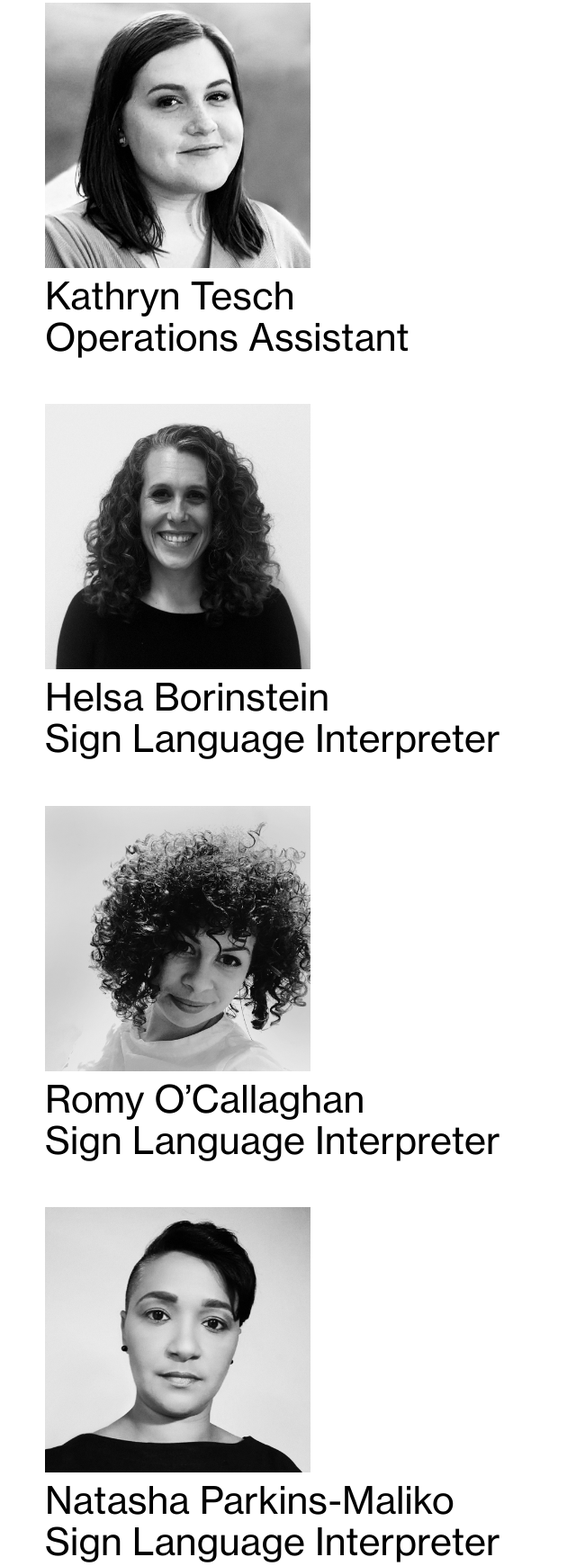
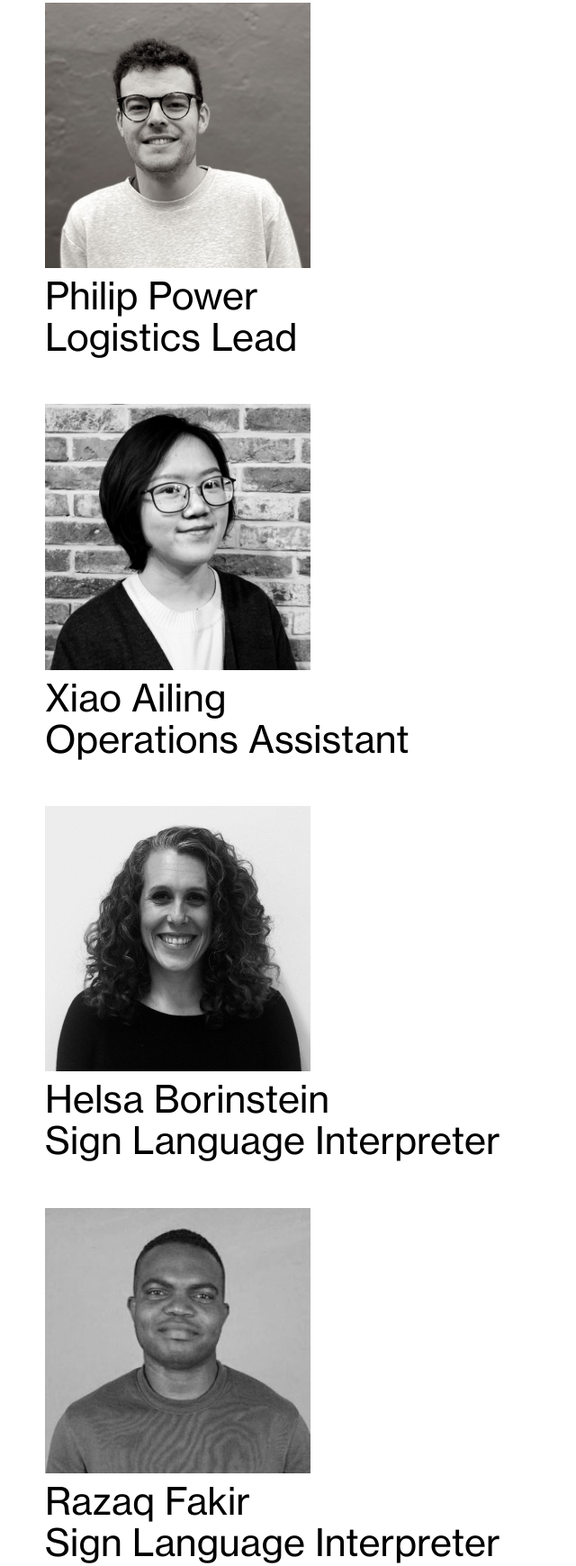
Before and after one commit to lukebarlow/overseasinterpreting-com, a plain HTML site: page index.html in a window 1280 px wide. Shown: the part 2720-4461 px from the top of the page at 90% size, without its empty margins (0-640 px from the left). Drawn offline with Linux system fonts and the light colour scheme.

Commit message:
Team Members
Removed and added team members as per email request

```diff
--- a/index.html
+++ b/index.html
@@ -148,9 +148,19 @@
 				</div>
 
 				<div class="member">
-					<img src="img/staff/Overseas_Web_Headshots_11_Kathryn.jpg" alt="Kathryn Tesch - Operations Assistant">
+					<img src="img/staff/Overseas_Web_Headshots_1_Phillip.jpg" alt="Philip Power - Logistics Lead ">
 					<div class="name">
-						Kathryn Tesch
+						Philip Power
+					</div>
+					<div class="position">
+						Logistics Lead
+					</div>
+				</div>
+
+				<div class="member">
+					<img src="img/staff/Overseas_Web_Headshots_1_Xiao.jpg" alt="Xiao Ailing - Operations Assistant">
+					<div class="name">
+						Xiao Ailing
 					</div>
 					<div class="position">
 						Operations Assistant
@@ -168,9 +178,9 @@
 				</div>
 
 				<div class="member">
-					<img src="img/staff/Overseas_Web_Headshots_4_Romy.jpg" alt="Romy O’Callaghan - Interpreter">
+					<img src="img/staff/Overseas_Web_Headshots_1_Razaq.jpg" alt="Razaq Fakir - Sign Language Interpreter">
 					<div class="name">
-						Romy O’Callaghan
+						Razaq Fakir
 					</div>
 					<div class="position">
 						Sign Language Interpreter
@@ -178,9 +188,9 @@
 				</div>
 
 				<div class="member">
-					<img src="img/staff/Overseas_Web_Headshots_10_Natasha.jpg" alt="Natasha Parkins-Maliko - Interpreter">
+					<img src="img/staff/Overseas_Web_Headshots_1_Day.jpg" alt="Day Heisinger-Nixon - Sign Language Interpreter">
 					<div class="name">
-						Natasha Parkins-Maliko
+						Day Heisinger-Nixon
 					</div>
 					<div class="position">
 						Sign Language Interpreter
```
Also changed, not shown: img/staff/Overseas_Web_Headshots_1_Day.jpg (added), img/staff/Overseas_Web_Headshots_1_Phillip.jpg (added), img/staff/Overseas_Web_Headshots_1_Razaq.jpg (added), img/staff/Overseas_Web_Headshots_1_Xiao.jpg (added), 3 other files.
